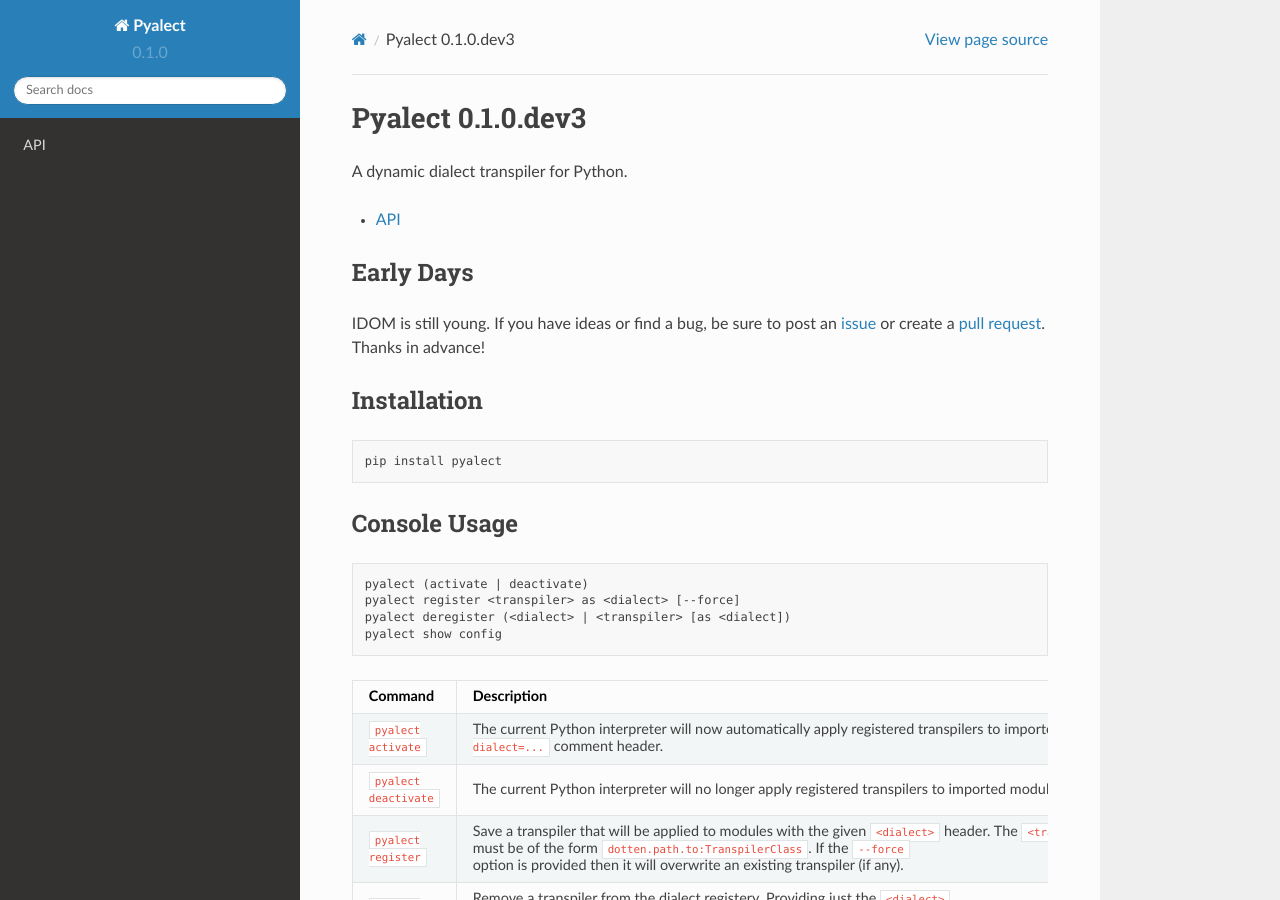
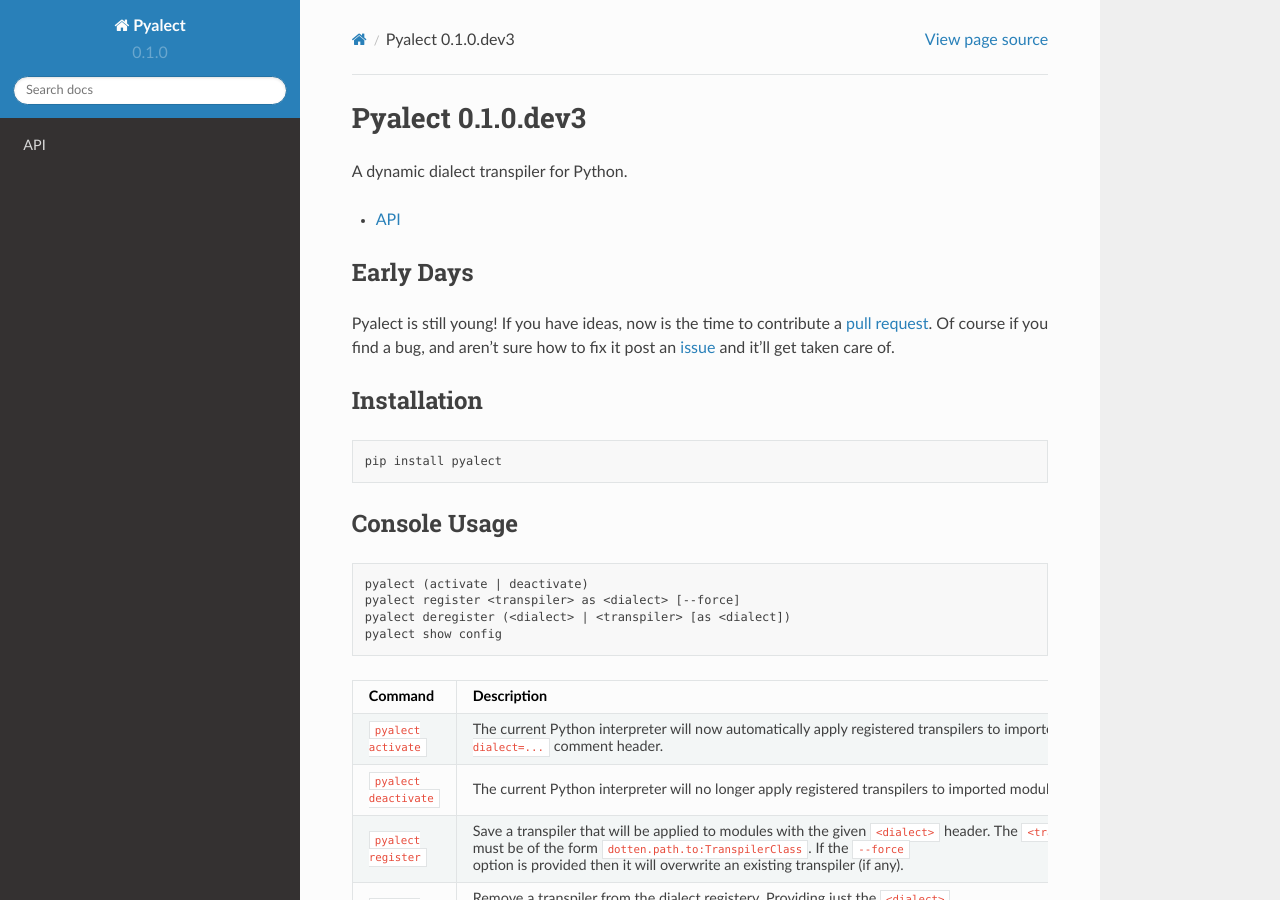
Before and after one commit to rmorshea/pyalect, a Sphinx documentation site: the page built from docs/source/index.rst, in a window 1280 px wide and 900 px high. Built offline with Sphinx 7.4.7 and the Read the Docs theme 2.0.0, drawn with Linux system fonts in a browser that asks for light colours.

Commit message:
IDOM was in the docs

```diff
--- a/docs/source/index.rst
+++ b/docs/source/index.rst
@@ -12,8 +12,9 @@
 Early Days
 ----------
 
-IDOM is still young. If you have ideas or find a bug, be sure to post an
-`issue`_ or create a `pull request`_. Thanks in advance!
+Pyalect is still young! If you have ideas, now is the time to contribute a `pull request`_.
+Of course if you find a bug, and aren't sure how to fix it post an `issue`_ and it'll get
+taken care of.
 
 
 Installation
```
